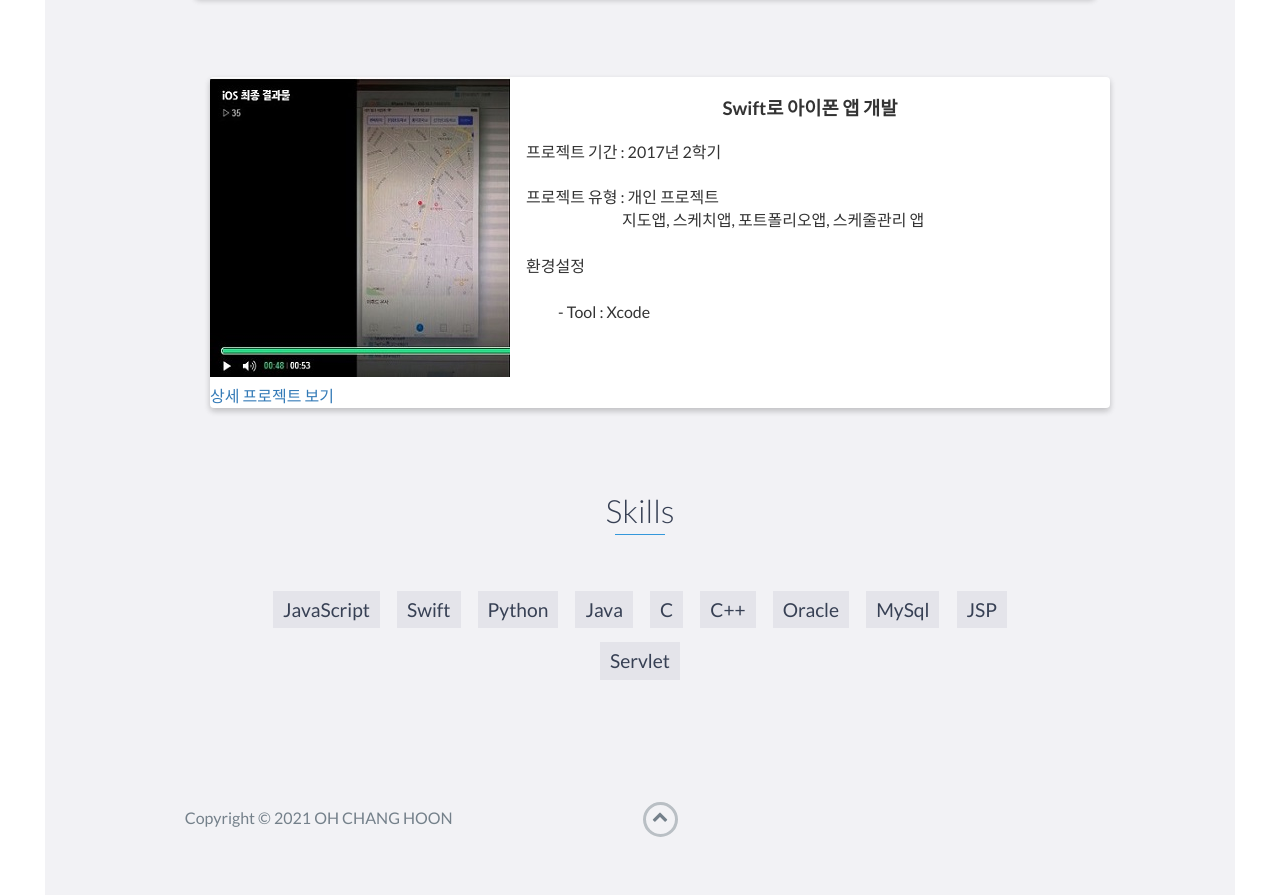
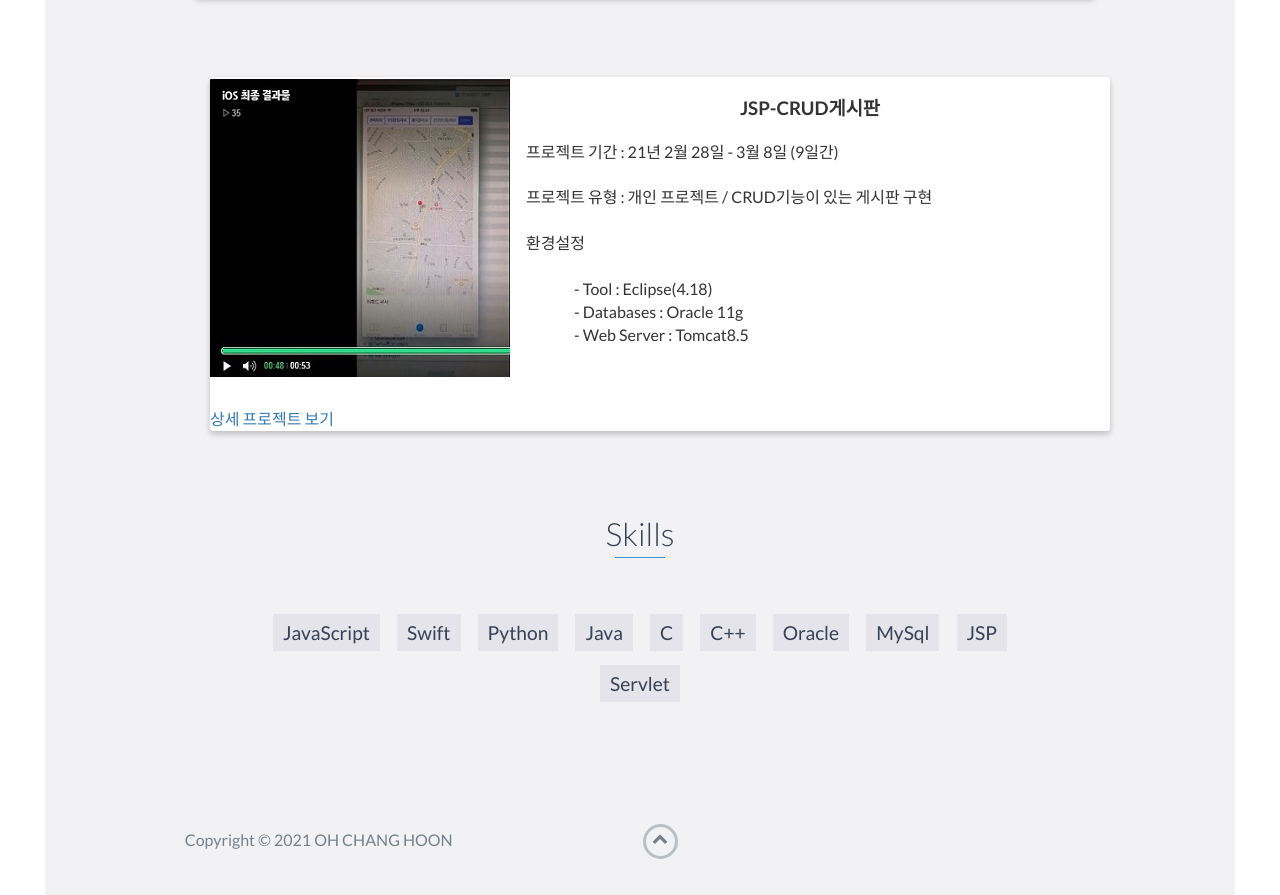
Before and after one commit to ohchanghoon/ohchanghoon.github.io, a website: page index.html in a window 1280 px wide. Shown: the part 3239-4134 px from the top of the page. Drawn offline with nearby package versions, Linux system fonts and the light colour scheme.

Commit message:
Update index.html

```diff
--- a/index.html
+++ b/index.html
@@ -210,7 +210,23 @@
 									</div>
 									<!-- End .project-image -->
 									<div align="center">
-										<h3>Swift로 아이폰 앱 개발</h3>
+									<h3>JSP-CRUD게시판</h3>
+									<div align="left">
+										<p>
+											&emsp;프로젝트 기간 : 21년 2월 28일 - 3월 8일 (9일간)<br>
+											<br> &emsp;프로젝트 유형 : 개인 프로젝트 / CRUD기능이 있는 게시판 구현<br>
+											<br> &emsp;환경설정 <br>
+											<br> &emsp;&emsp;&emsp;&emsp;- Tool : Eclipse(4.18)<br>
+											&emsp;&emsp;&emsp;&emsp;- Databases : Oracle 11g<br>
+											&emsp;&emsp;&emsp;&emsp;- Web Server : Tomcat8.5
+										</p>
+										<br> <br> <a
+											href="https://github.com/ohchanghoon/CRUD-web-project">
+											상세 프로젝트 보기 </a>
+									</div>
+
+<!-- 									<div align="center">
+										<h3>Swift 아이폰 앱 개발</h3>
 										<div align="left">
 											<p>
 												&emsp;프로젝트 기간 : 2017년 2학기<br>
@@ -223,7 +239,7 @@
 											<br> <br> <a
 												href="https://blog.naver.com/dhckdgns3/221157134152"> 상세
 												프로젝트 보기 </a>
-										</div>
+										</div> -->
 										<!-- End .project-info -->
 									</div>
 									<!-- End .project -->
```
